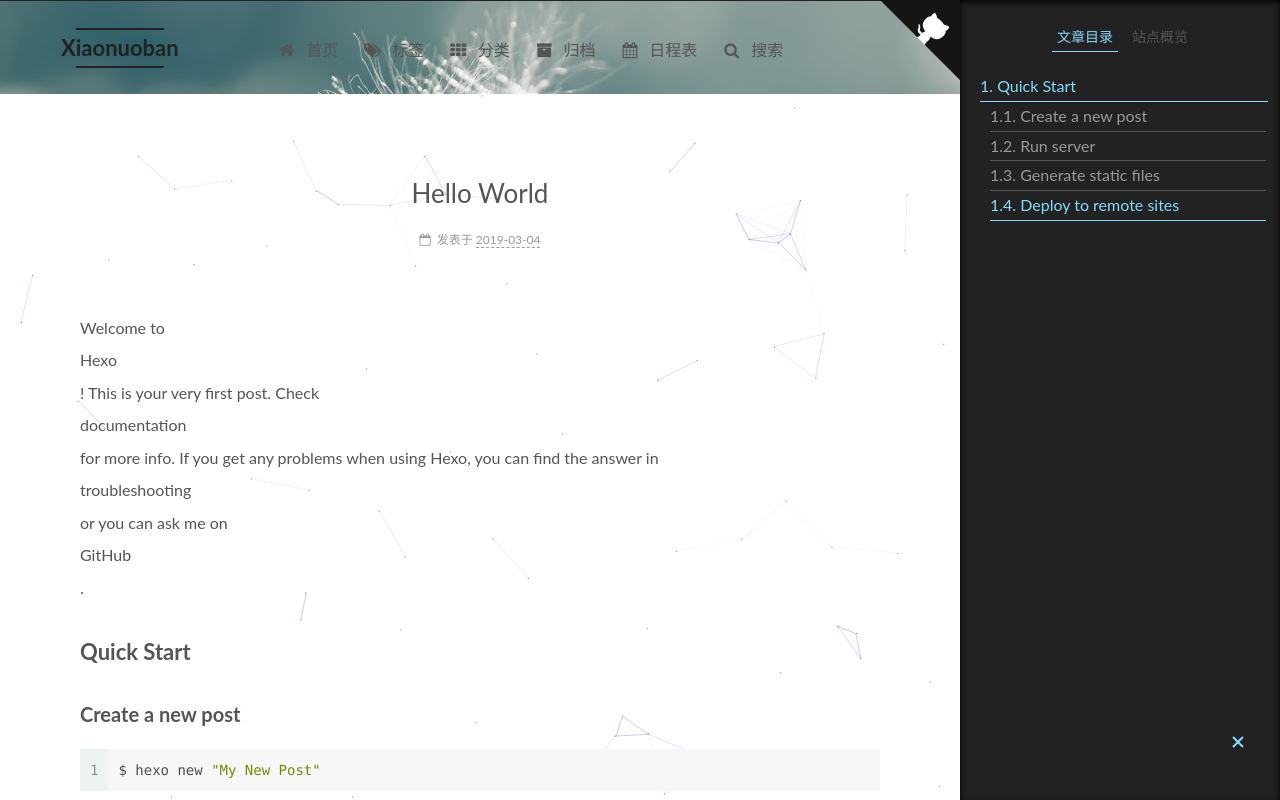
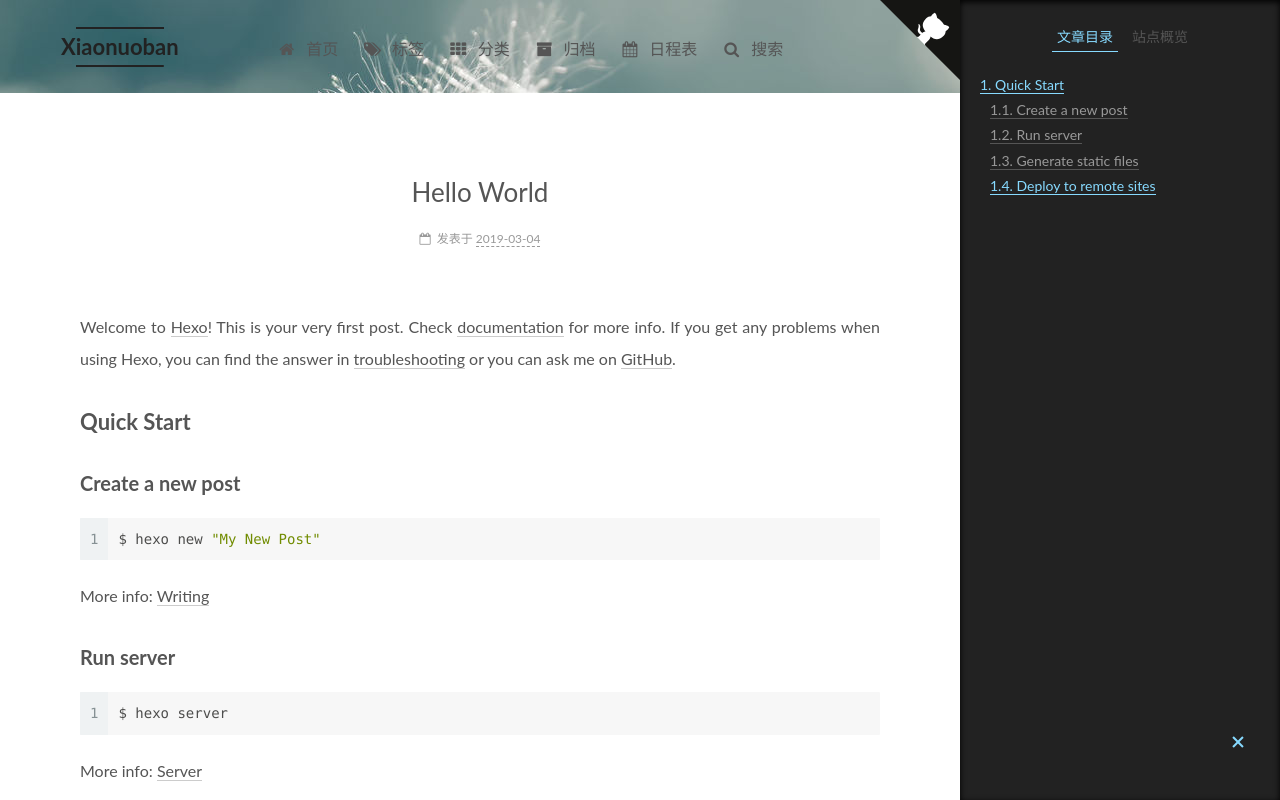
Before and after one commit to nuomizhi/nuomizhi.github.io, a plain HTML site: page 2019/03/04/hello-world/index.html in a window 1280 px wide. Shown: the top 800 px of the page. Drawn offline with Linux system fonts and the light colour scheme.

Commit message:
Site updated: 2019-03-05 22:07:05

```diff
--- a/2019/03/04/hello-world/index.html
+++ b/2019/03/04/hello-world/index.html
@@ -621,11 +621,7 @@
 </div>
 
 
-  <div class="powered-by">由 <a href="https://hexo.io" class="theme-link" rel="noopener" target="_blank">Hexo</a> 强力驱动 v3.8.0</div>
 
-
-
-  <span class="post-meta-divider">|</span>
 
 
 
@@ -681,12 +677,6 @@
 
 
 
-
-
-
-
-
-  <script color="0,0,255" opacity="0.5" zindex="-1" count="99" src="/lib/canvas-nest/canvas-nest.min.js"></script>
 
 
 
--- a/css/main.css
+++ b/css/main.css
@@ -1998,7 +1998,7 @@ pre .javascript .function {
   width: 4px;
   height: 4px;
   border-radius: 50%;
-  background: #ffff6b;
+  background: #67c9ff;
 }
 .links-of-blogroll {
   font-size: 13px;
@@ -2966,18 +2966,3 @@ hr {
 .header {
   background: url("../image/bg.jpg");
 }
-a,
-span.exturl {
-  display: block;
-  font-size: 16px;
-  line-height: inherit;
-  border-bottom: 1px solid transparent;
-  transition-property: border-color;
-  transition-duration: 0.2s;
-  transition-timing-function: ease-in-out;
-  transition-delay: 0s;
-}
-a:hover,
-span.exturl:hover {
-  border-bottom-color: #222;
-}
```
Also changed, not shown: archives/2019/03/index.html (+0 -10 lines), archives/2019/index.html (+0 -10 lines), archives/index.html (+0 -10 lines), categories/index.html (+0 -10 lines), index.html (+0 -10 lines), tags/index.html (+0 -10 lines).
